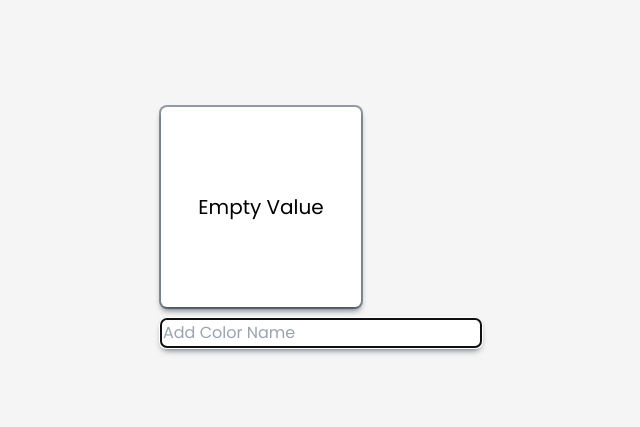
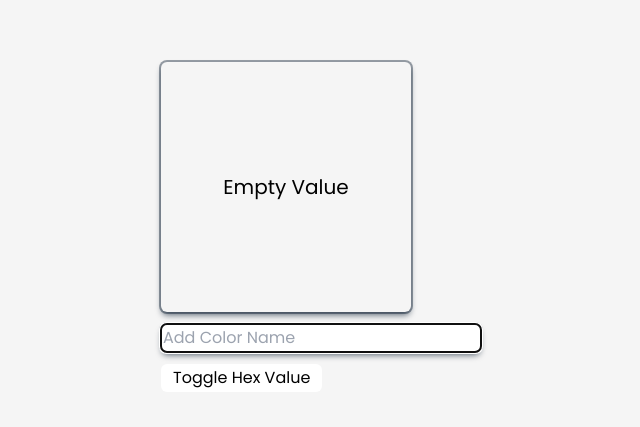
Before and after one commit to kawojue/show-text-color, a React (Vite) app: page / in a window 1280 px wide. Shown: the part 173-600 px from the top of the page, without its empty margins (319-959 px from the left). Built offline with nearby package versions, Linux system fonts and the light colour scheme.

Commit message:
Added Toggle Hex Value

```diff
--- a/package.json
+++ b/package.json
@@ -9,6 +9,7 @@
     "preview": "vite preview"
   },
   "dependencies": {
+    "colornames": "^1.1.1",
     "react": "^18.2.0",
     "react-dom": "^18.2.0"
   },
--- a/src/App.jsx
+++ b/src/App.jsx
@@ -1,13 +1,23 @@
 import { useState } from 'react'
 import InputColor from "./components/InputColor"
-import DisplayBox from './components/displayBox';
+import DisplayBox from './components/displayBox'
+import ToggleHexValue from './components/ToggleHexValue'
+
 function App() {
-  const [inputColor, setInputColor] = useState("");
-  const [color, setColor] = useState("white")
+  const [inputColor, setInputColor] = useState("")
+  const [color, setColor] = useState("")
+  const [hexValue, setHexValue] = useState("")
+  const [toggle, setToggle] = useState(false);
+
+  const toggleHexValue = () => {
+    setToggle(!toggle)
+  }
+
   return (
     <>
-      <DisplayBox inputColor={inputColor} color={color} />
-      <InputColor inputColor={inputColor} onSetInputColor={setInputColor} onSetColor={setColor} />
+      <DisplayBox inputColor={inputColor} color={color} hexValue={hexValue} toggle={toggle} />
+      <InputColor inputColor={inputColor} onSetInputColor={setInputColor} onSetColor={setColor} onSetHexValue={setHexValue} onSetToggle={setToggle} toggle={toggle} />
+      <ToggleHexValue toggleHexValue={toggleHexValue} />
     </>
   )
 }
--- a/src/components/DisplayBox.jsx
+++ b/src/components/DisplayBox.jsx
@@ -1,7 +1,8 @@
-const DisplayBox = ({ inputColor, color }) => {
+const DisplayBox = ({ inputColor, color, hexValue, toggle }) => {
     return (
         <div className="displayBox" style={{ backgroundColor: color }}>
             <h1 className="text-xl">{inputColor === "" ? "Empty Value" : inputColor}</h1>
+            {toggle && <h1 className="text-lg">{hexValue}</h1>}
         </div>
     )
 }
--- a/src/components/InputColor.jsx
+++ b/src/components/InputColor.jsx
@@ -1,11 +1,13 @@
-import React from 'react'
-
-const InputColor = ({ inputColor, onSetInputColor, onSetColor }) => {
+import colorNames from "colornames";
+const InputColor = ({ inputColor, onSetInputColor, onSetColor, onSetHexValue, onSetToggle, toggle }) => {
     const handleOnChange = (e) => {
         e.preventDefault();
         onSetInputColor(e.target.value)
         onSetColor(e.target.value)
+        onSetHexValue(colorNames(e.target.value))
+        e.target.value === "" ? onSetToggle(false) : onSetToggle(toggle)
     }
+
     return (
         <form onSubmit={(e) => e.preventDefault()}>
             <input type="text" autoFocus placeholder='Add Color Name' className='p-0.5'
--- /dev/null
+++ b/src/components/ToggleHexValue.jsx
@@ -0,0 +1,9 @@
+const ToggleHexValue = ({ toggleHexValue }) => {
+    return (
+        <button className="rounded-md px-3 py-0.5 bg-white w-fit" onClick={toggleHexValue}>
+            Toggle Hex Value
+        </button>
+    )
+}
+
+export default ToggleHexValue
--- a/src/index.css
+++ b/src/index.css
@@ -20,5 +20,5 @@ input {
 }
 
 .displayBox {
-  @apply w-[200px] h-[200px] grid place-items-center;
+  @apply w-[250px] h-[250px] flex flex-col gap-2 items-center justify-center;
 }
```
Also changed, not shown: 1 other file (tests, documents, lock files or other folders).
